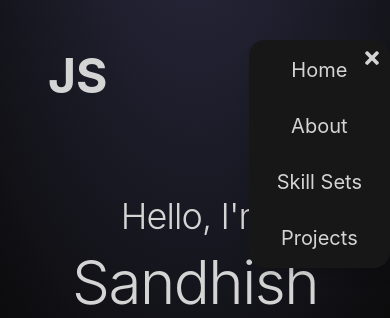
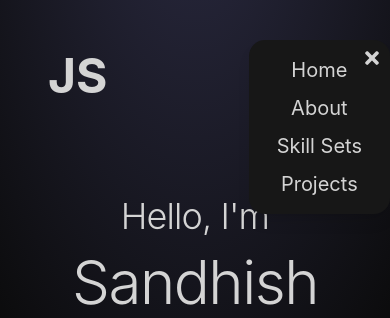
Before and after one commit to Sandhish/Portfolio, a React (Vite) app: page / in a window 390 px wide. Both pictures are taken after a click on the button 327 px from the left and 71 px from the top of the page. Shown: the top 318 px of the page. Built offline with nearby package versions, Linux system fonts and the light colour scheme.

Commit message:
burgermenu update

```diff
--- a/package.json
+++ b/package.json
@@ -15,7 +15,8 @@
     "postcss": "^8.4.38",
     "react": "^18.2.0",
     "react-dom": "^18.2.0",
-    "react-icons": "^5.2.1"
+    "react-icons": "^5.2.1",
+    "react-tooltip": "^5.27.0"
   },
   "devDependencies": {
     "@types/react": "^18.2.66",
--- a/src/Components/About/about.jsx
+++ b/src/Components/About/about.jsx
@@ -13,9 +13,10 @@ const About = () => {
       <div className='flex flex-wrap'>
         <motion.div whileInView={{ opacity: 1, x: 0 }} initial={{ opacity: 0, x: -100 }} transition={{ duration: 0.7 }} className='w-full lg:w-1/2 lg:p-8'>
           <div className='flex items-center justify-center'>
-            <img className='rounded-2xl p-7 2xl:p-0 xl:p-0 lg:p-0 md:p-4 sm:p-6 ' width={300} height={300} src="https://media.architecturaldigest.com/photos/5f241de2c850b2a36b415024/master/w_1600%2Cc_limit/Luke-logo.png" alt="about" />
+            <img className='rounded-2xl p-7 2xl:p-0 xl:p-0 lg:p-0 md:p-4 sm:p-6 transform' width={300} height={300} src="https://media.architecturaldigest.com/photos/5f241de2c850b2a36b415024/master/w_1600%2Cc_limit/Luke-logo.png" alt="about" />
           </div>
         </motion.div>
+
         <motion.div whileInView={{ opacity: 1, x: 0 }} initial={{ opacity: 0, x: 100 }} transition={{ duration: 0.7 }} className='w-full lg:w-1/2'>
           <div className='flex justify-center lg:justify-start lg:mt-9'>
             <p className='my-2 max-w-xl py-6'>{ABOUT_TEXT}</p>
--- a/src/Components/Navbar/navbar.jsx
+++ b/src/Components/Navbar/navbar.jsx
@@ -1,5 +1,6 @@
 import React, { useState } from 'react';
 import { FaBars, FaTimes } from 'react-icons/fa';
+import { motion, AnimatePresence } from 'framer-motion';
 
 const Navbar = () => {
   const [isOpen, setIsOpen] = useState(false);
@@ -8,17 +9,36 @@ const Navbar = () => {
     setIsOpen(!isOpen);
   };
 
+  const menuVariants = {
+    hidden: {
+      opacity: 0,
+      y: -20,
+    },
+    visible: {
+      opacity: 1,
+      y: 0,
+      transition: {
+        type: 'spring',
+        stiffness: 200,
+        damping: 15,
+      },
+    },
+  };
+
   return (
     <div id='navbar' className='flex items-center justify-between p-4'>
       <div className='flex flex-shrink-0 items-center text-5xl font-bold cursor-pointer mt-1'>
         <a href="#navbar">JS</a>
       </div>
       <div className="lg:hidden">
-        <button onClick={toggleMenu} className={`text-3xl ${isOpen ? "hidden":"visible"}`}>
+        <button onClick={toggleMenu} className={`text-3xl ${isOpen ? "hidden" : "visible mt-3"}`}>
           <FaBars />
         </button>
       </div>
-      <div className={`lg:flex items-center justify-center gap-7 text-xl cursor-pointer ${isOpen ? 'flex flex-col absolute top-10 right-0 gap-3 shadow-lg rounded-2xl py-4 px-7 bg-neutral-900' : 'hidden'} lg:flex-row`}>
+      <AnimatePresence>
+        {isOpen && (
+          <motion.div initial="hidden" animate="visible" exit="hidden" variants={menuVariants}
+            className={`lg:flex items-center justify-center gap-2.5 text-xl cursor-pointer flex flex-col absolute top-10 right-0 shadow-lg rounded-2xl py-4 px-7 bg-neutral-900 lg:flex-row`}>
             <button onClick={toggleMenu} className="text-xl absolute top-2 right-2 lg:hidden">
               <FaTimes />
             </button>
@@ -26,6 +46,14 @@ const Navbar = () => {
             <a href="#about" onClick={() => setIsOpen(false)}>About</a>
             <a href="#skills" onClick={() => setIsOpen(false)}>Skill Sets</a>
             <a href="#projects" onClick={() => setIsOpen(false)}>Projects</a>
+          </motion.div>
+        )}
+      </AnimatePresence>
+      <div className='hidden lg:flex items-center justify-center gap-9 text-xl cursor-pointer'>
+        <a href="#home">Home</a>
+        <a href="#about">About</a>
+        <a href="#skills">Skill Sets</a>
+        <a href="#projects">Projects</a>
       </div>
     </div>
   );
--- a/src/Components/Projects/projects.jsx
+++ b/src/Components/Projects/projects.jsx
@@ -8,7 +8,7 @@ const Projects = () => {
       <motion.h1 whileInView={{opacity:1,y:0}} initial={{opacity:0,y:-100}} transition={{duration:1.0}} className='my-12 text-center text-4xl'>Projects</motion.h1>
       <div className='flex flex-col items-center'>
         {PROJECTS.map((project, index) => (
-          <div key={index} className='mb-4 lg:w-3/4 flex flex-wrap justify-center border border-neutral-800'>
+          <div key={index} className='mb-4 lg:w-3/4 flex flex-wrap justify-center border border-neutral-800 rounded-3xl'>
             <motion.div whileInView={{opacity:1,x:0}} initial={{opacity:0,x:-100}} transition={{duration:1}} className='w-full lg:w-1/4 flex justify-center'>
               <img src={project.image} className='my-3 rounded-xl p-2' alt={project.title} style={{ height: '220px' }} />
             </motion.div>
--- a/src/Components/Skills/skills.jsx
+++ b/src/Components/Skills/skills.jsx
@@ -4,7 +4,7 @@ import { SiMongodb } from "react-icons/si";
 import { FaNodeJs } from "react-icons/fa";
 import { FaHtml5 } from "react-icons/fa";
 import { GrMysql } from "react-icons/gr";
-import { animate, motion } from "framer-motion";
+import { motion } from "framer-motion";
 
 const iconVar = (duration) => ({
   initial: { y: -10 },
```
Also changed, not shown: 1 other file (tests, documents, lock files or other folders). Lines whose indentation alone changed are shown as unchanged.
